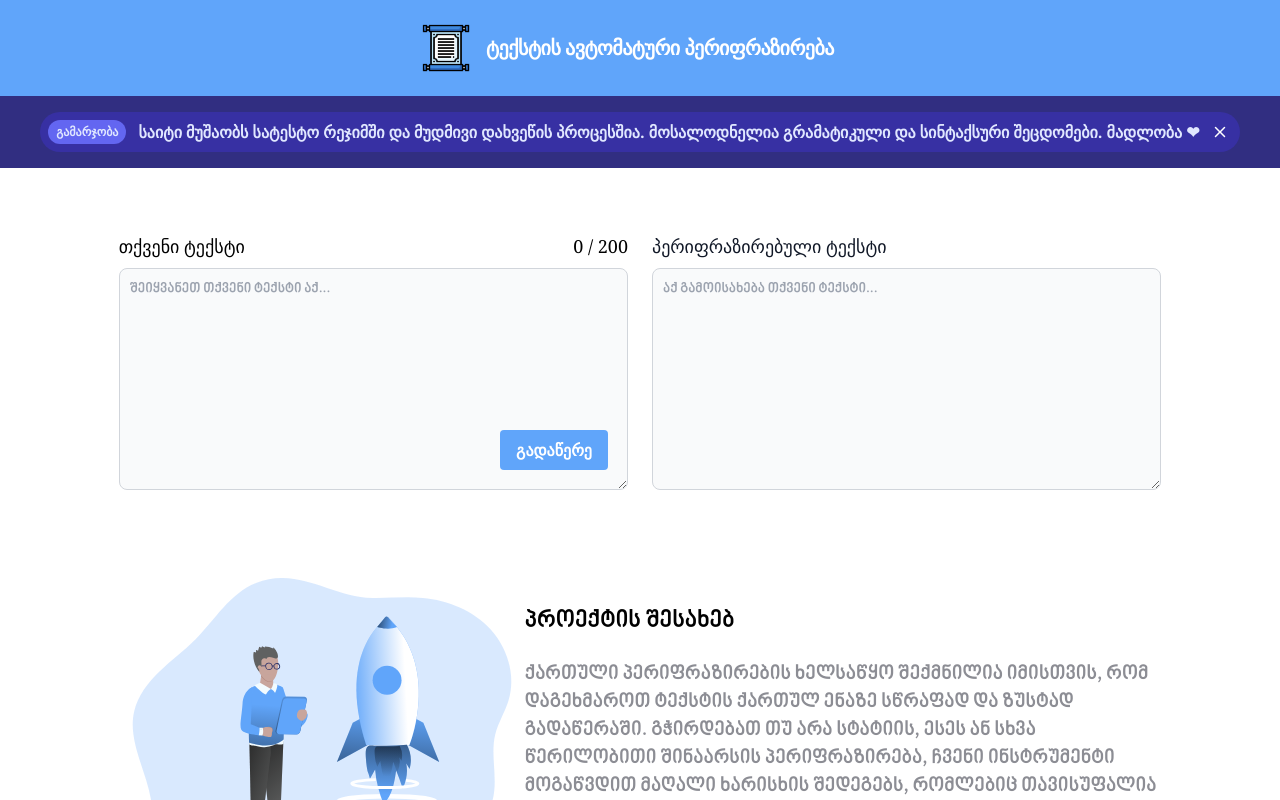
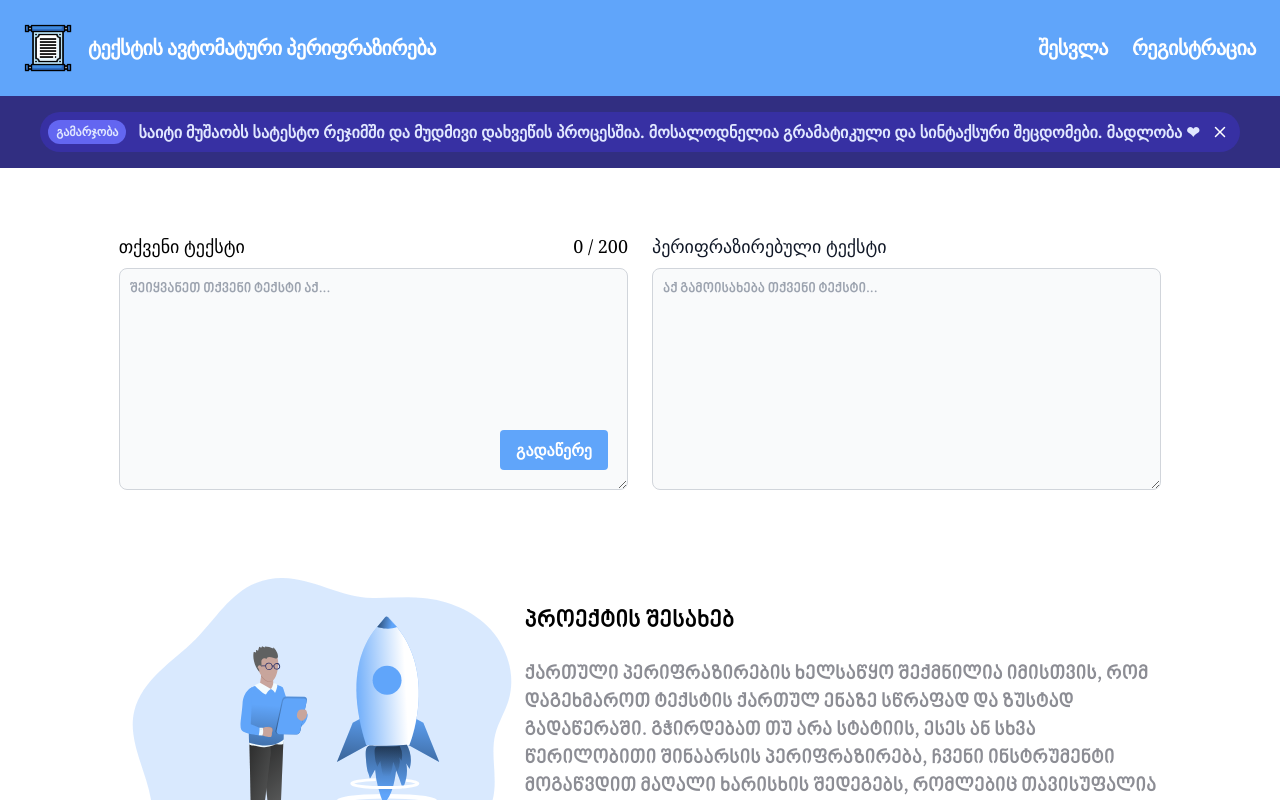
Before and after one commit to Vashakmadze/GeoParaphrase, a React (Vite) app: page / in a window 1280 px wide. Shown: the top 800 px of the page. Built offline with nearby package versions, Linux system fonts and the light colour scheme.

Commit message:
added modals to header

```diff
--- a/src/components/Header.jsx
+++ b/src/components/Header.jsx
@@ -1,36 +1,91 @@
-import React, { useState } from 'react'
+import React, { useState } from "react";
 import icon from "../assets/Icon.png";
-import x from "../assets/x.svg"
+import x from "../assets/x.svg";
+import LoginModal from "./LoginModal";
+import RegisterModal from "./RegisterModal";
 
-function Header() {
-
+function Header({ signedIn, setSignedIn }) {
 	const [visible, setVisible] = useState(true);
+	const [login, setLogin] = useState(false);
+	const [register, setRegister] = useState(false);
 
 	const popupClose = () => {
-    setVisible((prevState) => !prevState)
-  }
+		setVisible((prevState) => !prevState);
+	};
+
+	const toggleLogin = () => {
+		setLogin((prevState) => !prevState);
+	};
+
+	const toggleRegister = () => {
+		setRegister((prevState) => !prevState);
+	};
+
+	const toggleBoth = () => {
+		toggleLogin();
+		toggleRegister();
+	};
 
 	return (
 		<>
-      <header className='flex items-center justify-center flex-wrap bg-blue-400 p-6'>
-        <section className="flex items-center flex-no-shrink text-white mr-6">
-          <img src={icon} className='w-12 mr-4'/>
-          <h1 className="font-semibold text-xl tracking-tight text-center">ტექსტის ავტომატური პერიფრაზირება </h1>
+			<header className="text-white flex items-between justify-between flex-wrap bg-blue-400 p-6 font-semibold text-xl  tracking-tight">
+				<section className="flex items-center flex-no-shrin mr-6 ">
+					<img
+						src={icon}
+						className="w-12 mr-4"
+					/>
+					<h1>ტექსტის ავტომატური პერიფრაზირება </h1>
 				</section>
+				{!signedIn && (
+					<section className="flex items-center">
+						<div
+							className="text-center mr-6 cursor-pointer transition duration-500 hover:scale-110"
+							onClick={toggleLogin}>
+							შესვლა
+						</div>
+						<div
+							className="text-center cursor-pointer transition duration-500 hover:scale-110"
+							onClick={toggleRegister}>
+							რეგისტრაცია
+						</div>
+					</section>
+				)}
 			</header>
-      { visible &&
+			{visible && (
 				<div className="bg-indigo-900 text-center py-4 px-4 lg:px-4">
-        <div className="p-2 bg-indigo-800 items-center text-indigo-100 leading-none rounded-lg flex-col lg:flex-row lg:rounded-full flex lg:inline-flex" role="alert">
-          <span className="flex rounded-full bg-indigo-500 uppercase px-2 py-1 text-xs font-bold mr-3">გამარჯობა</span>
-          <span className ="font-semibold mr-2 flex-auto my-4 lg:my-0 text-center">საიტი მუშაობს სატესტო რეჯიმში და მუდმივი დახვეწის პროცესშია. მოსალოდნელია გრამატიკული და სინტაქსური შეცდომები. მადლობა ❤</span>
-          <img className='w-6 text-white hover:cursor-pointer' src={x} alt="Close Popup" onClick={popupClose}/>
+					<div
+						className="p-2 bg-indigo-800 items-center text-indigo-100 leading-none rounded-lg flex-col lg:flex-row lg:rounded-full flex lg:inline-flex"
+						role="alert">
+						<span className="flex rounded-full bg-indigo-500 uppercase px-2 py-1 text-xs font-bold mr-3">
+							გამარჯობა
+						</span>
+						<span className="font-semibold mr-2 flex-auto my-4 lg:my-0 text-center">
+							საიტი მუშაობს სატესტო რეჯიმში და მუდმივი დახვეწის პროცესშია.
+							მოსალოდნელია გრამატიკული და სინტაქსური შეცდომები. მადლობა ❤
+						</span>
+						<img
+							className="w-6 text-white hover:cursor-pointer"
+							src={x}
+							alt="Close Popup"
+							onClick={popupClose}
+						/>
 					</div>
 				</div>
-      }
+			)}
+			{login && (
+				<LoginModal
+					toggle={toggleLogin}
+					toggleBoth={toggleBoth}
+				/>
+			)}
+			{register && (
+				<RegisterModal
+					toggle={toggleRegister}
+					toggleBoth={toggleBoth}
+				/>
+			)}
 		</>
-
-
-  )
+	);
 }
 
-export default Header
+export default Header;
```
Lines whose indentation alone changed are shown as unchanged.
